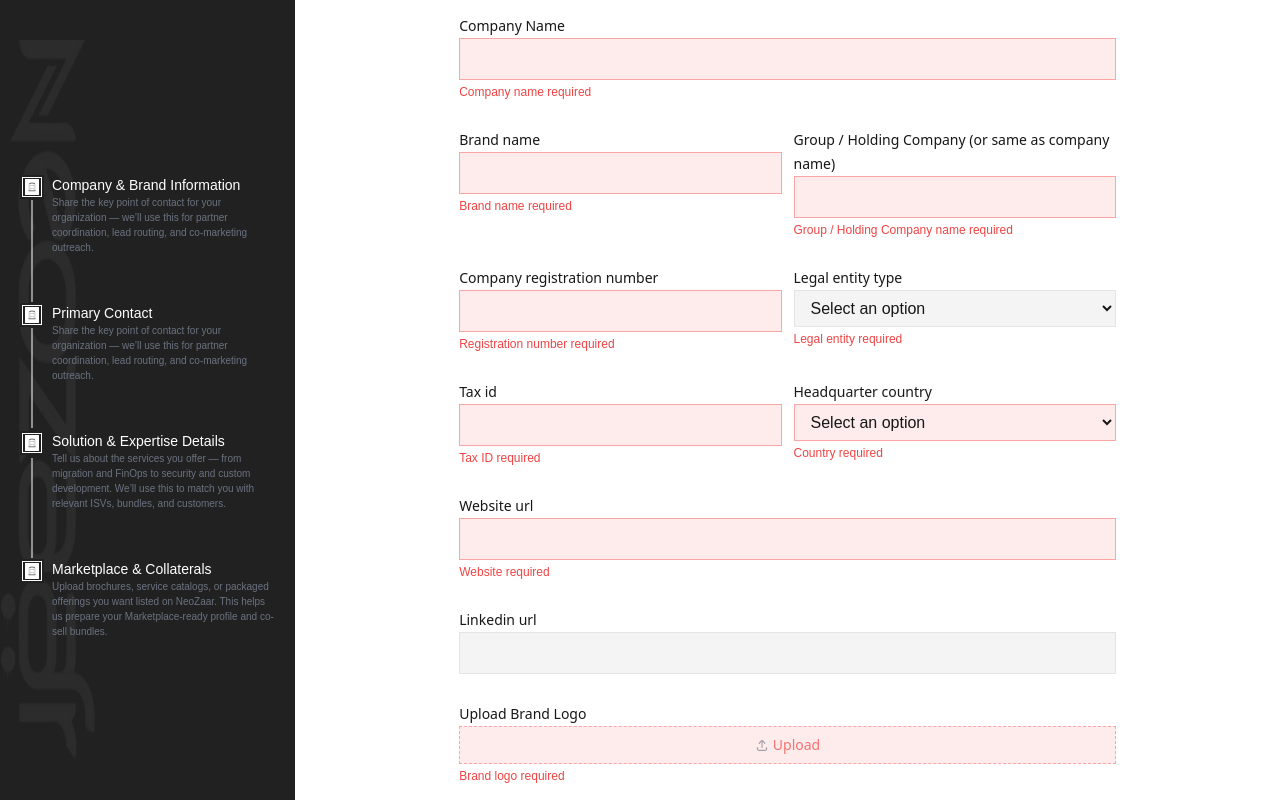
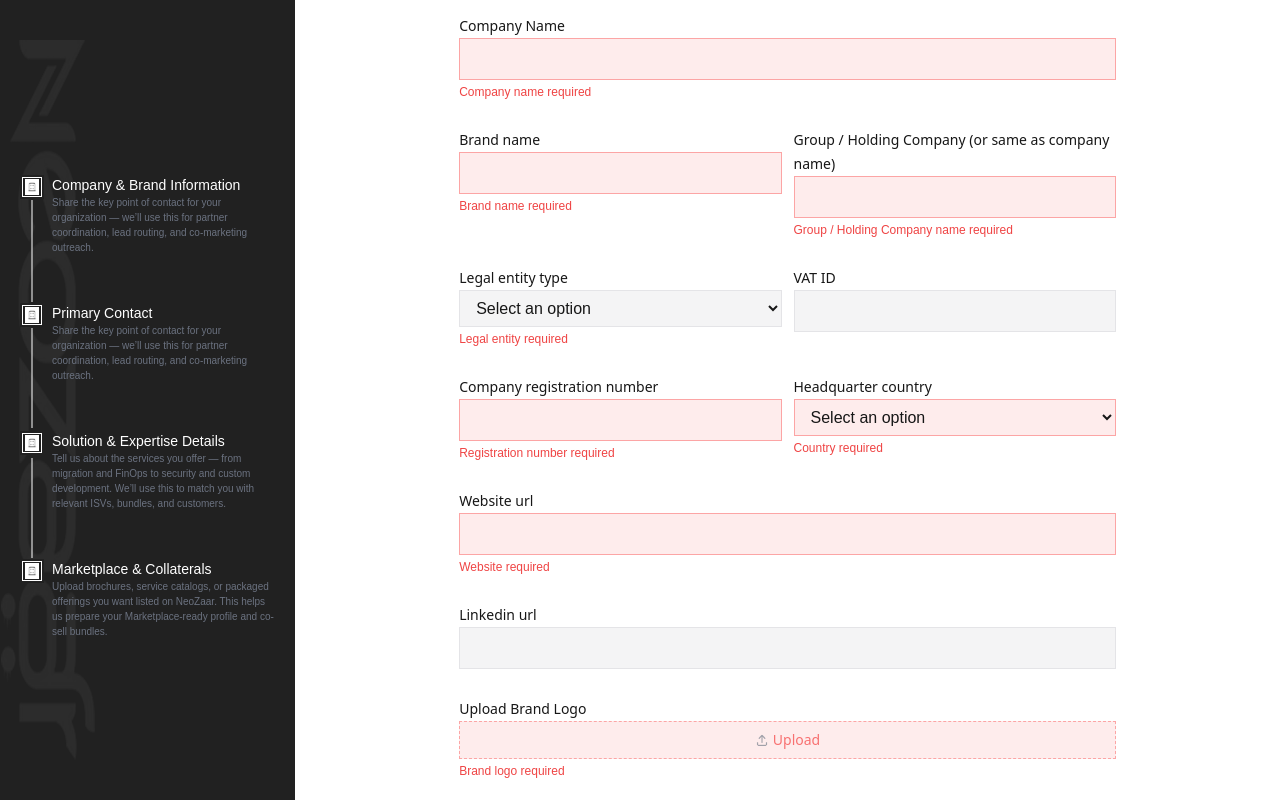
Before and after one commit to Ranjeetwhizzact/Neozaareact, a Next.js app: page /partner-with-us in a window 1280 px wide. Both pictures are taken after a click on the button "Next". Built offline with nearby package versions, Linux system fonts and the light colour scheme.

Commit message:
vat id update

```diff
--- a/app/partner-with-us/page.js
+++ b/app/partner-with-us/page.js
@@ -442,8 +442,9 @@ export default function RegistrationForm() {
     ];
 
     const onlyLettersAndSpaces = /^[A-Za-z\s]+$/;
-    const indiavalidation =/^[A-Za-z0-9\s-]{1,20}$/;
-    const uaevalidation =/^[0-9]{1,10}$/;
+   const indiavalidation = /^[A-Za-z0-9]{21}$/;
+const uaevalidation = /^[0-9]{1,10}$/;
+
 
     if (!formData.brand_name.trim()) {
       newErrors.brand_name = "Brand name required";
@@ -464,11 +465,20 @@ export default function RegistrationForm() {
     }
 if (!formData.company_registration_number.trim()) {
   newErrors.company_registration_number = "Registration number required";
-    }else if(formData.headquater_country == "India" && formData.company_registration_number == indiavalidation.test(company_registration_number)){
-        newErrors.company_registration_number = "For India, Company Identification Number (CIN) must be exactly 21 alphanumeric characters.";
-    }else if(formData.headquater_country == "UAE" && formData.company_registration_number == uaevalidation.test(company_registration_number)){
-        newErrors.company_registration_number = "For UAE, Company Registration Number must be numeric and up to 10 digits.";
-    }
+} else if (
+  formData.headquater_country === "India" &&
+  !indiavalidation.test(formData.company_registration_number)
+) {
+  newErrors.company_registration_number =
+    "For India, Company Identification Number (CIN) must be exactly 21 alphanumeric characters.";
+} else if (
+  formData.headquater_country === "UAE" &&
+  !uaevalidation.test(formData.company_registration_number)
+) {
+  newErrors.company_registration_number =
+    "For UAE, Company Registration Number must be numeric and up to 10 digits.";
+}
+
 
 
     if (!formData.website_url.trim()) newErrors.website_url = "Website required";
@@ -930,26 +940,7 @@ export default function RegistrationForm() {
                   {errors.registered_business_name && <p className="text-red-500 text-xs mt-1">{errors.registered_business_name}</p>}
                 </div>
 
-                <div className='col-span-2 md:col-span-1'>
-                  <label className='text-sm font-medium dark:text-black font-sans'>Company registration number</label>
-                  <div className='flex'>
-
-                    <input
-                      type='text'
-                      name="company_registration_number"
-                      value={formData.company_registration_number}
-                      maxLength={20}
-                                             onChange={(e) => {
-    const value = e.target.value;
-    if (/^[A-Za-z0-9-]*$/.test(value)) {
-      handleChange(e);
-    }
-  }}
-                      className={`outline-0 w-full py-2 px-3 border dark:text-black ${errors.company_registration_number ? 'border-red-300 bg-red-500/10' : 'border-zinc-200 bg-zinc-100'}`}
-                    />
-                  </div>
-                  {errors.company_registration_number && <p className="text-red-500 text-xs mt-1">{errors.company_registration_number}</p>}
-                </div>
+
 
                 <div className='col-span-2 md:col-span-1'>
                   <label className='text-sm font-medium font-sans dark:text-black'>Legal entity type</label>
@@ -994,25 +985,131 @@ export default function RegistrationForm() {
                   {errors.Legal_entity_type && <p className="text-red-500 text-xs mt-1">{errors.Legal_entity_type}</p>}
                 </div>
 
+
 <div className='col-span-2 md:col-span-1'>
-                  <label className='text-sm font-medium dark:text-black font-sans'>Tax id</label>
+  <label className='text-sm font-medium dark:text-black font-sans'>
+    VAT ID
+  </label>
   <div className='flex'>
-
     <input
       type='text'
-                      name="tax_id"
-                      value={formData.tax_id}
-                      maxLength={20}
+      name='vat_id'
+      value={formData.vat_id || ""}  // ✅ always fallback to ""
+      maxLength={
+        formData.headquater_country === "India"
+          ? 15
+          : formData.headquater_country === "UAE"
+          ? 15
+          : 20
+      }
+      onChange={(e) => {
+        const rawValue = e.target.value;
+        const country = formData.headquater_country || "";
+        const value = country === "India" ? rawValue.toUpperCase() : rawValue;
+
+        // Update form data
+        handleChange({
+          target: { name: "vat_id", value },
+        });
+
+        // Validation
+        let error = "";
+        if (!value.trim()) {
+          error = "VAT ID is required.";
+        } else if (country === "India" && !/^[0-9A-Z]{15}$/.test(value)) {
+          error =
+            "For India, GSTIN must be exactly 15 alphanumeric uppercase characters.";
+        } else if (country === "UAE" && !/^[0-9]{15}$/.test(value)) {
+          error = "For UAE, TRN must be exactly 15 digits.";
+        } else if (
+          country !== "India" &&
+          country !== "UAE" &&
+          !/^[A-Za-z0-9-]{1,20}$/.test(value)
+        ) {
+          error =
+            "For other countries, VAT ID must be up to 20 characters (letters, numbers, hyphen allowed).";
+        }
+
+        // Update errors
+        setErrors((prev) => ({
+          ...prev,
+          vat_id: error,
+        }));
+      }}
+      className={`outline-0 w-full py-2 px-3 border dark:text-black ${
+        errors.vat_id
+          ? "border-red-300 bg-red-500/10"
+          : "border-zinc-200 bg-zinc-100"
+      }`}
+    />
+  </div>
+  {errors.vat_id && (
+    <p className='text-red-500 text-xs mt-1'>{errors.vat_id}</p>
+  )}
+</div>
+
+  <div className='col-span-2 md:col-span-1'>
+  <label className='text-sm font-medium dark:text-black font-sans'>
+    Company registration number
+  </label>
+  <div className='flex'>
+    <input
+      type='text'
+      name='company_registration_number'
+      value={formData.company_registration_number}
+      maxLength={
+        formData.headquater_country === "India"
+          ? 21
+          : formData.headquater_country === "UAE"
+          ? 10
+          : 30
+      }
       onChange={(e) => {
         const value = e.target.value;
-    if (/^[A-Za-z0-9-]*$/.test(value)) {
-      handleChange(e);
-    }
+        handleChange(e); // always update formData
+
+        let error = "";
+
+        if (!value.trim()) {
+          error = "Registration number required";
+        } else if (
+          formData.headquater_country === "India" &&
+          !/^[A-Za-z0-9]{21}$/.test(value)
+        ) {
+          error =
+            "For India, Company Identification Number (CIN) must be exactly 21 alphanumeric characters.";
+        } else if (
+          formData.headquater_country === "UAE" &&
+          !/^[0-9]{1,10}$/.test(value)
+        ) {
+          error =
+            "For UAE, Company Registration Number must be numeric and up to 10 digits.";
+        } else if (
+          formData.headquater_country !== "India" &&
+          formData.headquater_country !== "UAE" &&
+          !/^(?!.*-.*-)[A-Za-z0-9\s-]{1,30}$/.test(value)
+        ) {
+          error =
+            "For other countries, max 30 characters allowed with only one dash (-).";
+        }
+
+        setErrors((prev) => ({
+          ...prev,
+          company_registration_number: error,
+        }));
       }}
-                      className={`outline-0 w-full py-2 px-3 border dark:text-black ${errors.tax_id ? 'border-red-300 bg-red-500/10' : 'border-zinc-200 bg-zinc-100'}`}
-                    />
-                  </div>
-                  {errors.tax_id && <p className="text-red-500 text-xs mt-1">{errors.tax_id}</p>}
+      className={`outline-0 w-full py-2 px-3 border dark:text-black ${
+        errors.company_registration_number
+          ? "border-red-300 bg-red-500/10"
+          : "border-zinc-200 bg-zinc-100"
+      }`}
+    />
+  </div>
+  {errors.company_registration_number && (
+    <p className='text-red-500 text-xs mt-1'>
+      {errors.company_registration_number}
+    </p>
+  )}
 </div>
 
                 <div className='col-span-2 md:col-span-1'>
```
Lines whose indentation alone changed are shown as unchanged.
